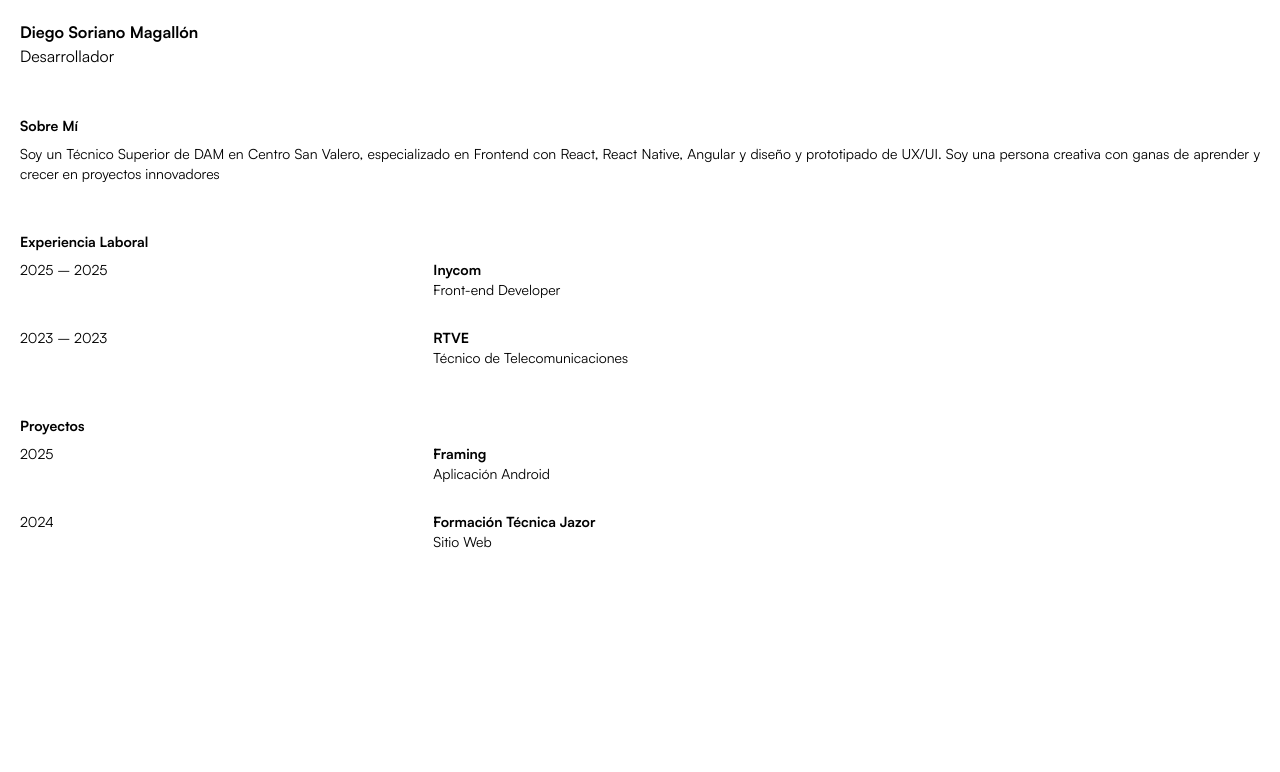
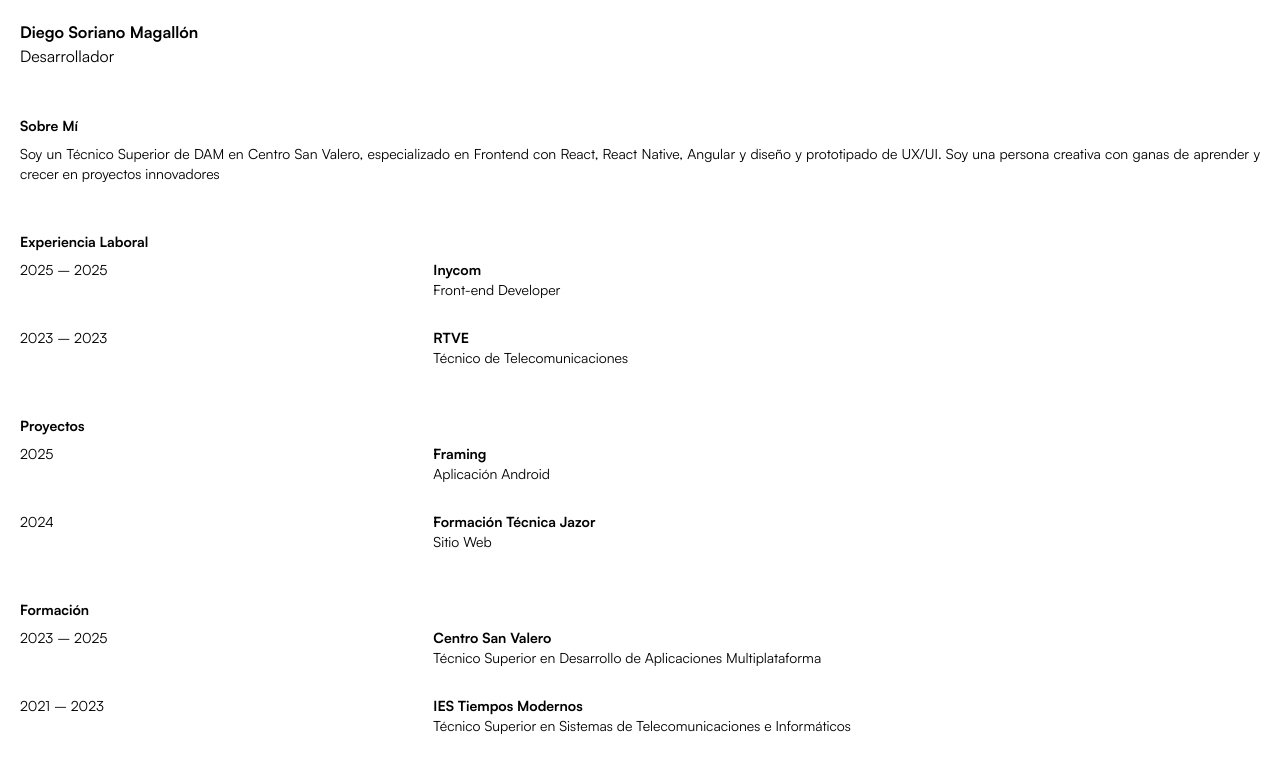
Before and after one commit to diegosorianom/cv, an Angular app: page / in a window 1280 px wide. Shown: the top 772 px of the page. Built offline with nearby package versions, Linux system fonts and the light colour scheme.

Commit message:
Education

```diff
--- /dev/null
+++ b/src/app/components/education-component/education-component.html
@@ -0,0 +1,19 @@
+<div class="flex flex-col gap-2">
+    <h2 class="font-bold">Formación</h2>
+    @for (education of education.slice().reverse(); track education.id; let last = $last) {
+        <div class="flex flow-row">
+            <div class="w-1/2 mb-10" [class.mb-15]="!last">
+                @if (education.finish) {
+                    <p>{{education.start}} – {{education.finish}}</p>
+                } @else {
+                    <p>{{education.start}}</p>
+                }
+            </div>
+
+            <div class="w-full">
+                <strong>{{education.center}}</strong>
+                <p>{{education.title}}</p>
+            </div>
+        </div>
+    }
+</div>
--- /dev/null
+++ b/src/app/components/education-component/education-component.ts
@@ -0,0 +1,12 @@
+import { Component } from '@angular/core';
+import { Education, EducationData } from '../../data/education-data';
+
+@Component({
+  selector: 'app-education-component',
+  imports: [],
+  templateUrl: './education-component.html',
+  styleUrl: './education-component.css'
+})
+export class EducationComponent {
+  education: Education[] = EducationData;
+}
--- a/src/app/pages/home-page/home-page.html
+++ b/src/app/pages/home-page/home-page.html
@@ -7,4 +7,5 @@
     <app-about-component />
     <app-experience-component />
     <app-proyects-component />
+    <app-education-component />
 </main>
--- a/src/app/pages/home-page/home-page.ts
+++ b/src/app/pages/home-page/home-page.ts
@@ -2,10 +2,11 @@ import { Component } from '@angular/core';
 import { AboutComponent } from "../../components/about-component/about-component";
 import { ExperienceComponent } from "../../components/experience-component/experience-component";
 import { ProyectsComponent } from "../../components/proyects-component/proyects-component";
+import { EducationComponent } from "../../components/education-component/education-component";
 
 @Component({
   selector: 'app-home-page',
-  imports: [AboutComponent, ExperienceComponent, ProyectsComponent],
+  imports: [AboutComponent, ExperienceComponent, ProyectsComponent, EducationComponent],
   templateUrl: './home-page.html',
   styleUrl: './home-page.css'
 })
```
Also changed, not shown: src/app/components/education-component/education-component.css (added), 1 other file (tests, documents, lock files or other folders).
